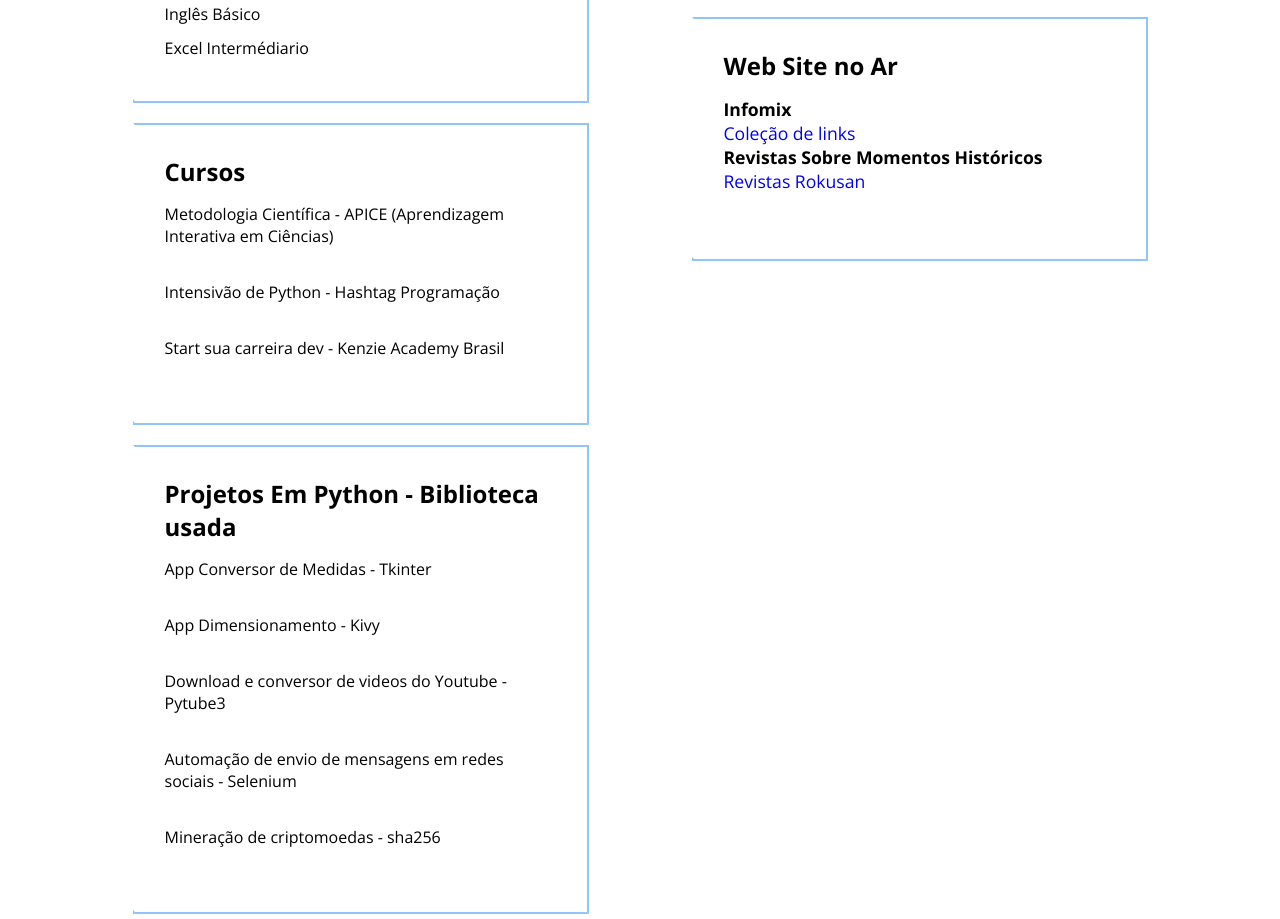
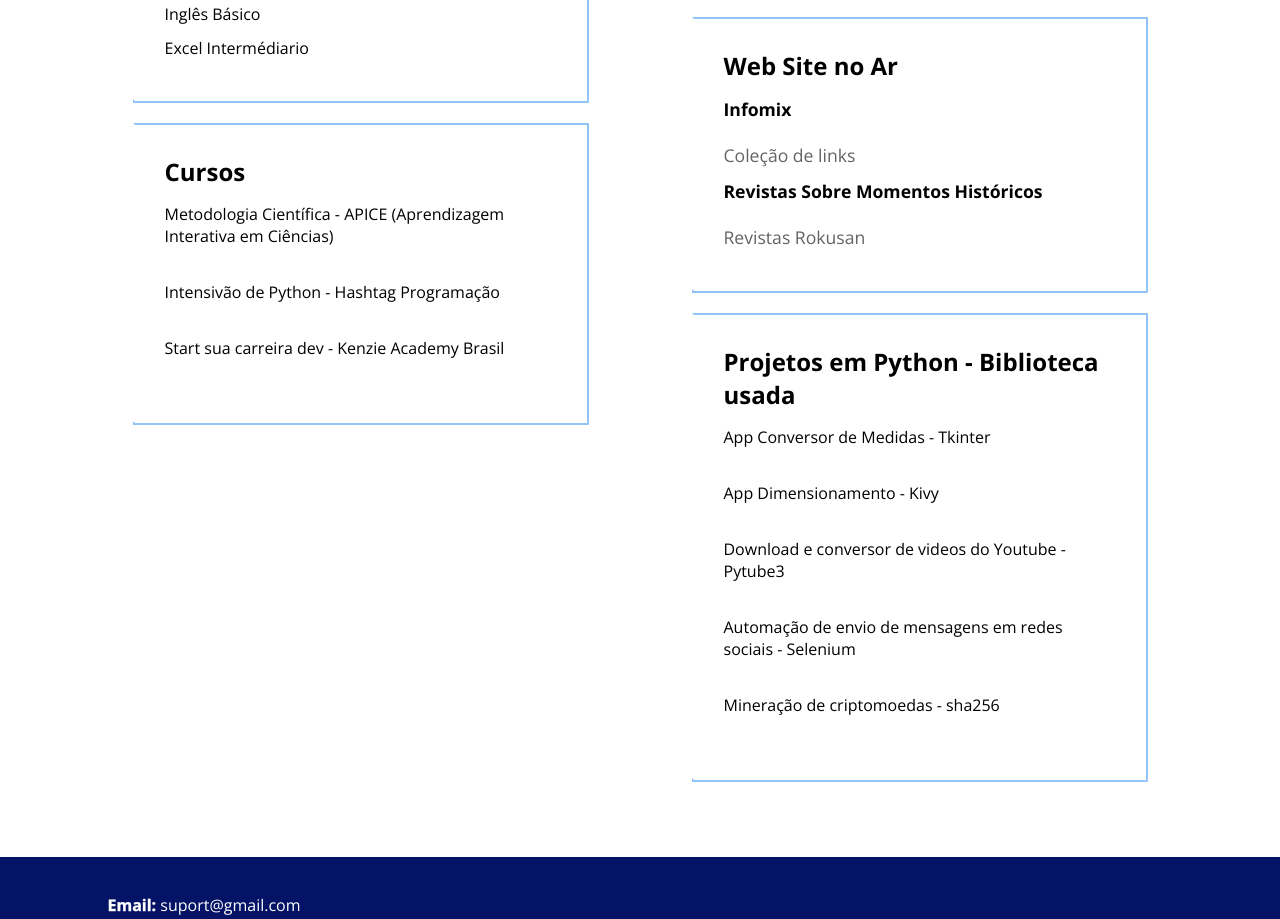
Before and after one commit to CLedsonB/CLedsonB.github.io, a plain HTML site: page index.html in a window 1280 px wide. Shown: the part 901-1820 px from the top of the page. Drawn offline with nearby package versions, Linux system fonts and the light colour scheme.

Commit message:
Update index.html
mais infos

```diff
--- a/index.html
+++ b/index.html
@@ -17,7 +17,7 @@
 	</head>
 
 
-	<body oncontextmenu = "return false">
+	<body>
 <!-- CABEÇALHO -->
 		<input type="checkbox" id="ativar-dark" class="ativar-dark">
 
@@ -101,20 +101,6 @@
 
 								<span class="baixo-esquerda"></span>
 							</section>
-					                <section>
-						                  <span class="topo-direita"></span>
-						                  <h2>Projetos Em Python - Biblioteca usada</h2>
-						                  <ul>
-									  <li>App Conversor de Medidas - Tkinter</li><br>
-									  <li>App Dimensionamento - Kivy</li><br>
-									  <li>Download e conversor de videos do Youtube - Pytube3</li><br>
-									  <li>Automação de envio de mensagens em redes sociais - Selenium</li><br>
-									  <li>Mineração de criptomoedas - sha256</li><br>
-								  </ul>
-
-								  <span class="baixo-esquerda"></span>
-							 </section>
-
 						</div>
 
 <!-- CONTEÚDO LADO DIREITO-->
@@ -146,19 +132,33 @@
 
 								<span class="baixo-esquerda"></span>
 							</section>
-					                <section>
+					        <section>
 							  <span class="topo-direita"></span>
 							  <h2>Web Site no Ar</h2>
 							    <ul>
-							      <li>
-								<h3>Infomix</h3>
-								<p><a href="https://cledsonb.github.io/Infomix">Coleção de links</a></p>
-								<h3>Revistas Sobre Momentos Históricos</h3>
-								<p><a href="https://cledsonb.github.io/RevistaRokusan">Revistas Rokusan</a></p>
-							      </li>
+							    	<li>
+										<h3>Infomix</h3><br>
+										<a class="sites" href="https://cledsonb.github.io/Infomix/"><p>Coleção de links</p></a>
+									</li>
+									<li>
+										<h3>Revistas Sobre Momentos Históricos</h3><br>
+										<a class="sites" href="https://cledsonb.github.io/RevistaRokusan/"><p>Revistas Rokusan</p></a>
+								    </li>
 							    </ul>
 							    <span class="baixo-esquerda"></span>
 							  </section>
+							  <section>
+						        <span class="topo-direita"></span>
+						            <h2>Projetos em Python - Biblioteca usada</h2>
+						            <ul>
+										<li>App Conversor de Medidas - Tkinter</li><br>
+										<li>App Dimensionamento - Kivy</li><br>
+										<li>Download e conversor de videos do Youtube - Pytube3</li><br>
+										<li>Automação de envio de mensagens em redes sociais - Selenium</li><br>
+										<li>Mineração de criptomoedas - sha256</li><br>
+									</ul>
+								  <span class="baixo-esquerda"></span>
+							 </section>
 						</div>
 					</div>
 				</div>
```
